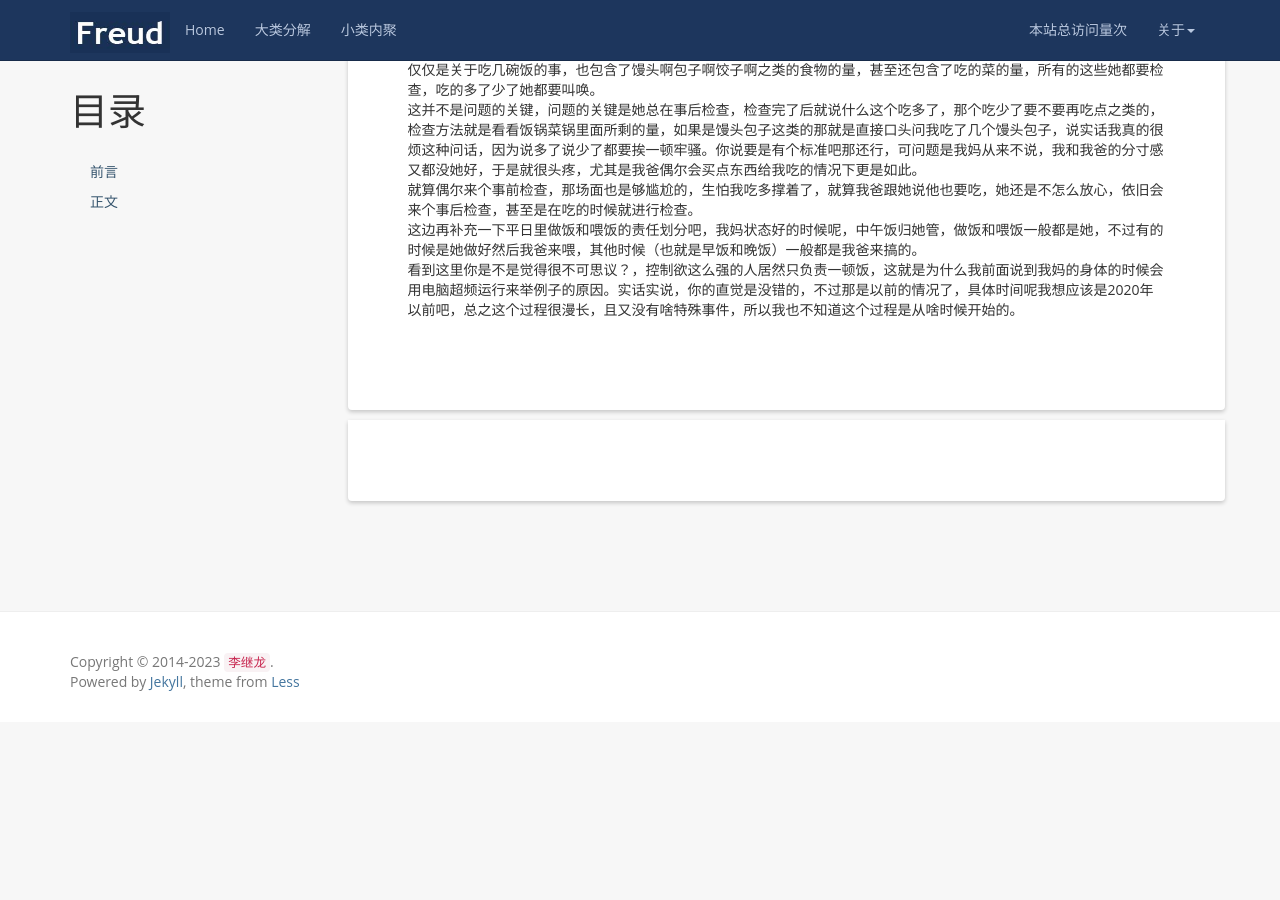
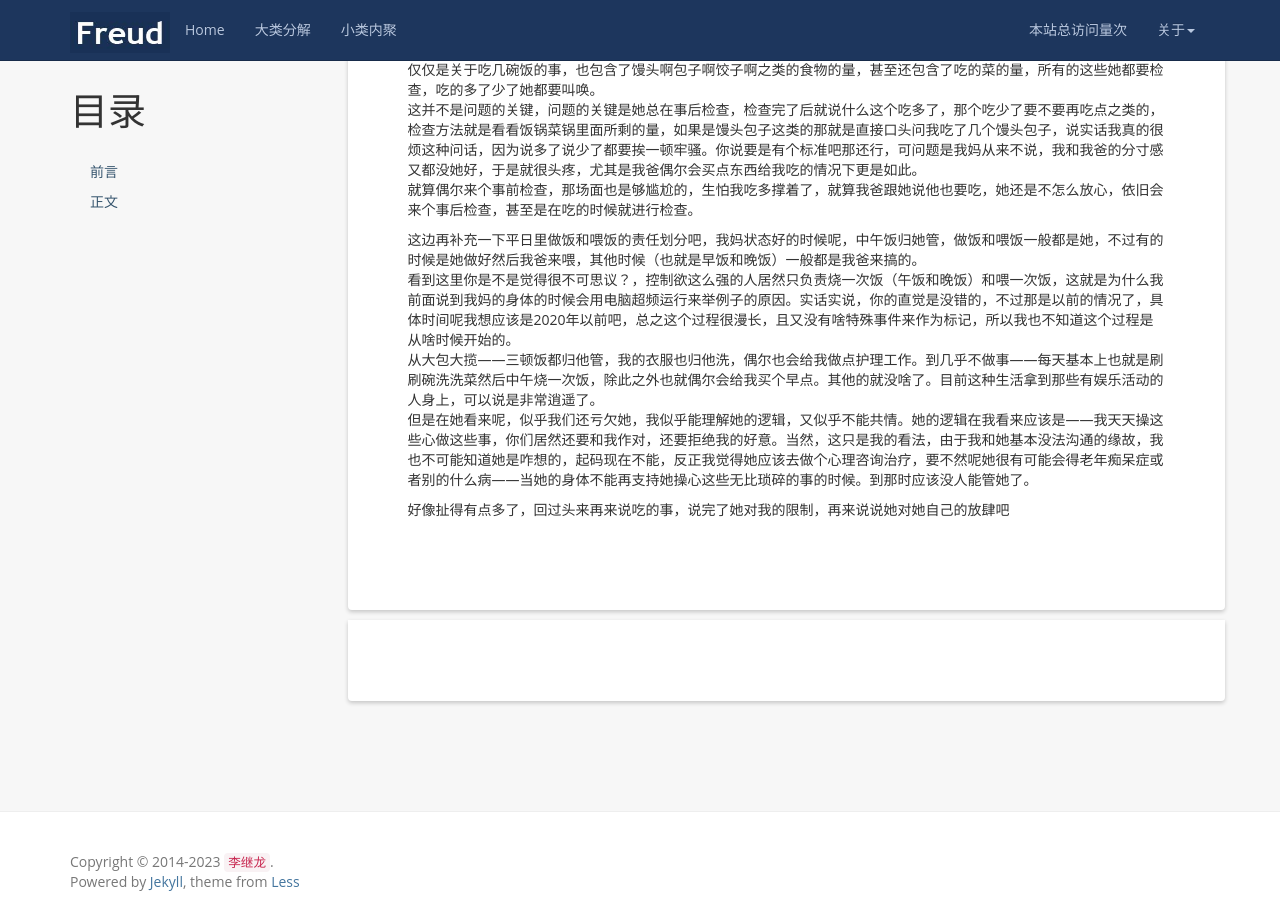
Before and after one commit to kljzndx/My-Blog, a Jekyll site: the page built from _posts/2022-11-23-细说家庭关系.md, in a window 1280 px wide and 900 px high, scrolled down 3646 px. Built offline with Jekyll 4.4.1, drawn with Linux system fonts in a browser that asks for light colours; nearby versions of some CDN libraries; comment, search, counter and statistics services are not loaded; before the commit the page ends 4368 px from its top, so only the background shows below that.

Commit message:
同步写作进度，日常生活责任划分

```diff
--- a/_posts/2022-11-23-细说家庭关系.md
+++ b/_posts/2022-11-23-细说家庭关系.md
@@ -90,5 +90,10 @@ ok，我妈的身体已经介绍完了，由于我爸的身体没这么奇葩，
 说完了穿衣取暖，再来说说吃饭吧，跟前面一样的不省心，主要就是吃的多与少和什么能吃的问题，先说吃的多少吧，这不仅仅是关于吃几碗饭的事，也包含了馒头啊包子啊饺子啊之类的食物的量，甚至还包含了吃的菜的量，所有的这些她都要检查，吃的多了少了她都要叫唤。
 这并不是问题的关键，问题的关键是她总在事后检查，检查完了后就说什么这个吃多了，那个吃少了要不要再吃点之类的，检查方法就是看看饭锅菜锅里面所剩的量，如果是馒头包子这类的那就是直接口头问我吃了几个馒头包子，说实话我真的很烦这种问话，因为说多了说少了都要挨一顿牢骚。你说要是有个标准吧那还行，可问题是我妈从来不说，我和我爸的分寸感又都没她好，于是就很头疼，尤其是我爸偶尔会买点东西给我吃的情况下更是如此。
 就算偶尔来个事前检查，那场面也是够尴尬的，生怕我吃多撑着了，就算我爸跟她说他也要吃，她还是不怎么放心，依旧会来个事后检查，甚至是在吃的时候就进行检查。
+
 这边再补充一下平日里做饭和喂饭的责任划分吧，我妈状态好的时候呢，中午饭归她管，做饭和喂饭一般都是她，不过有的时候是她做好然后我爸来喂，其他时候（也就是早饭和晚饭）一般都是我爸来搞的。
-看到这里你是不是觉得很不可思议？，控制欲这么强的人居然只负责一顿饭，这就是为什么我前面说到我妈的身体的时候会用电脑超频运行来举例子的原因。实话实说，你的直觉是没错的，不过那是以前的情况了，具体时间呢我想应该是2020年以前吧，总之这个过程很漫长，且又没有啥特殊事件，所以我也不知道这个过程是从啥时候开始的。
+看到这里你是不是觉得很不可思议？，控制欲这么强的人居然只负责烧一次饭（午饭和晚饭）和喂一次饭，这就是为什么我前面说到我妈的身体的时候会用电脑超频运行来举例子的原因。实话实说，你的直觉是没错的，不过那是以前的情况了，具体时间呢我想应该是2020年以前吧，总之这个过程很漫长，且又没有啥特殊事件来作为标记，所以我也不知道这个过程是从啥时候开始的。
+从大包大揽——三顿饭都归他管，我的衣服也归他洗，偶尔也会给我做点护理工作。到几乎不做事——每天基本上也就是刷刷碗洗洗菜然后中午烧一次饭，除此之外也就偶尔会给我买个早点。其他的就没啥了。目前这种生活拿到那些有娱乐活动的人身上，可以说是非常逍遥了。
+但是在她看来呢，似乎我们还亏欠她，我似乎能理解她的逻辑，又似乎不能共情。她的逻辑在我看来应该是——我天天操这些心做这些事，你们居然还要和我作对，还要拒绝我的好意。当然，这只是我的看法，由于我和她基本没法沟通的缘故，我也不可能知道她是咋想的，起码现在不能，反正我觉得她应该去做个心理咨询治疗，要不然呢她很有可能会得老年痴呆症或者别的什么病——当她的身体不能再支持她操心这些无比琐碎的事的时候。到那时应该没人能管她了。
+
+好像扯得有点多了，回过头来再来说吃的事，说完了她对我的限制，再来说说她对她自己的放肆吧
```
